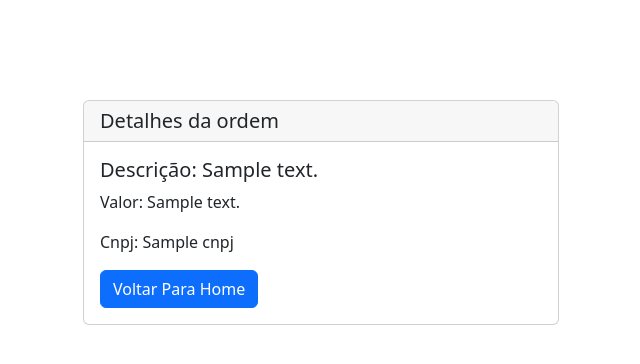
After one commit to Rubensrvsc/desafio-plano, a CodeIgniter 4 app: template app/Views/details.php in a window 1280 px wide. The commit adds this page. Shown: the top 364 px of the page, without its empty margins (319-959 px from the left). Run offline with PHP 8.4 and a stand-in for CodeIgniter, Linux system fonts and the light colour scheme; the template is opened without the code that fills it: most values are stand-ins (such as "Sample title", 1, 10 or a date in 2020); some libraries are stand-ins or nearby versions.

Commit message:
feat: add details of order

```diff
--- a/app/Config/Routes.php
+++ b/app/Config/Routes.php
@@ -41,6 +41,7 @@ $routes->post('/order', 'OrderController::create_order');
 $routes->get('/order/edit/(:num)', 'OrderController::edit/$1');
 $routes->put('/order/update/(:num)', 'OrderController::update/$1');
 $routes->get('/order/delete/(:num)', 'OrderController::delete/$1');
+$routes->get('/order/details/(:num)', 'OrderController::details/$1');
 
 /*
  * --------------------------------------------------------------------
--- /dev/null
+++ b/app/Views/details.php
@@ -0,0 +1,23 @@
+<!DOCTYPE html>
+<html lang="en">
+<head>
+    <meta charset="UTF-8">
+    <meta http-equiv="X-UA-Compatible" content="IE=edge">
+    <meta name="viewport" content="width=device-width, initial-scale=1.0">
+    <link href="https://cdn.jsdelivr.net/npm/bootstrap@5.2.2/dist/css/bootstrap.min.css" rel="stylesheet" integrity="sha384-Zenh87qX5JnK2Jl0vWa8Ck2rdkQ2Bzep5IDxbcnCeuOxjzrPF/et3URy9Bv1WTRi" crossorigin="anonymous">
+    <link rel="stylesheet" href="/css/form.css">
+</head>
+<body>
+    <div class="container">
+    <div class="card">
+        <h5 class="card-header">Detalhes da ordem</h5>
+        <div class="card-body">
+            <h5 class="card-title">Descrição: <?= $order['description'] ?> </h5>
+            <p class="card-text">Valor: <?= $order['description'] ?></p>
+            <p class="card-text">Cnpj: <?= $order['cnpj'] ?></p>
+        <a href="<?php echo base_url('/') ?>" class="btn btn-primary">Voltar Para Home</a>
+    </div>
+    </div>
+</div>
+</body>
+</html>
--- a/app/Views/index.php
+++ b/app/Views/index.php
@@ -50,6 +50,10 @@
               <a href="<?php echo base_url('order/edit/'.$order['id']) ?>" class="fa-solid fa-pen-to-square"></a>
             </button>
             <button>
+              <a
+              href="<?php echo base_url('order/details/'.$order['id']) ?>" class="fa-solid fa-circle-info"></a>
+            </button>
+            <button>
               <a  onclick="return confirm('Deseja deletar essa ordem')"
               href="<?php echo base_url('order/delete/'.$order['id']) ?>" class="fa-solid fa-trash"></a>
             </button>
```
Also changed, not shown: app/Controllers/OrderController.php (+9 -0 lines).
